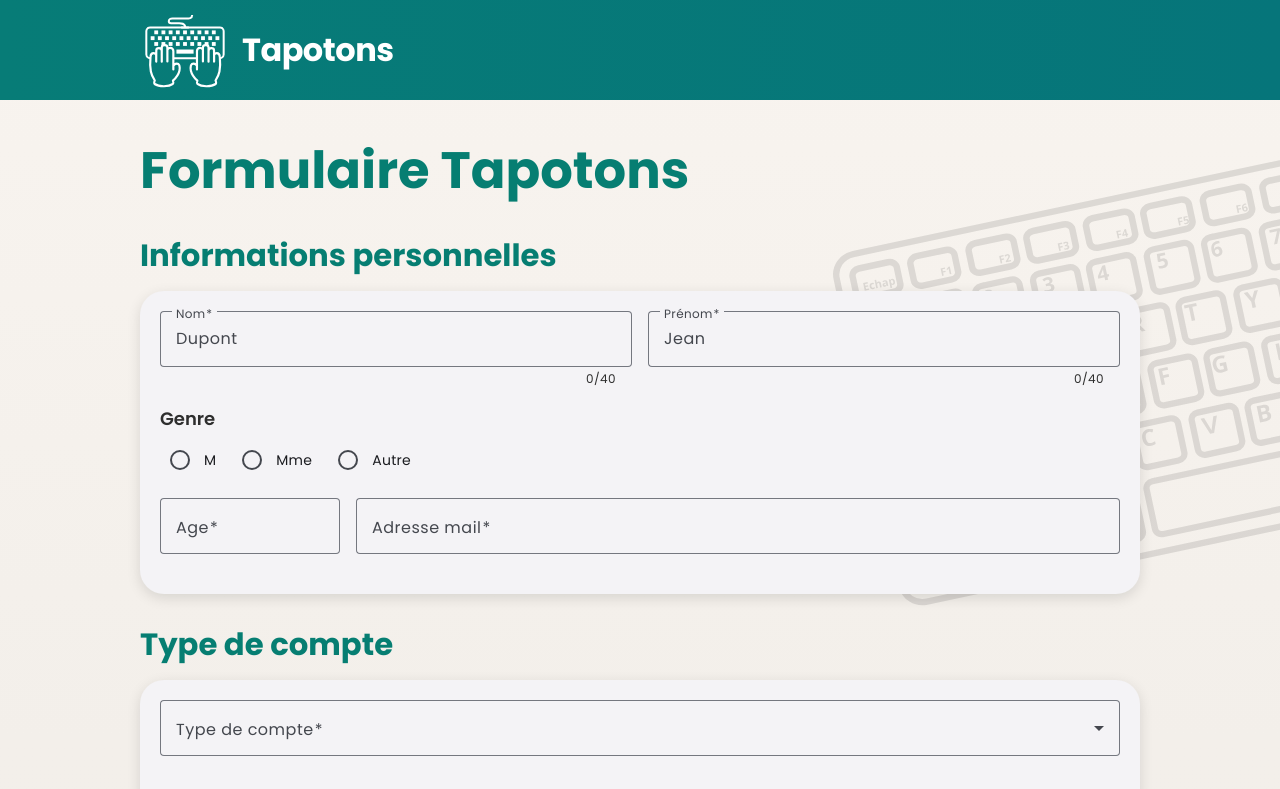
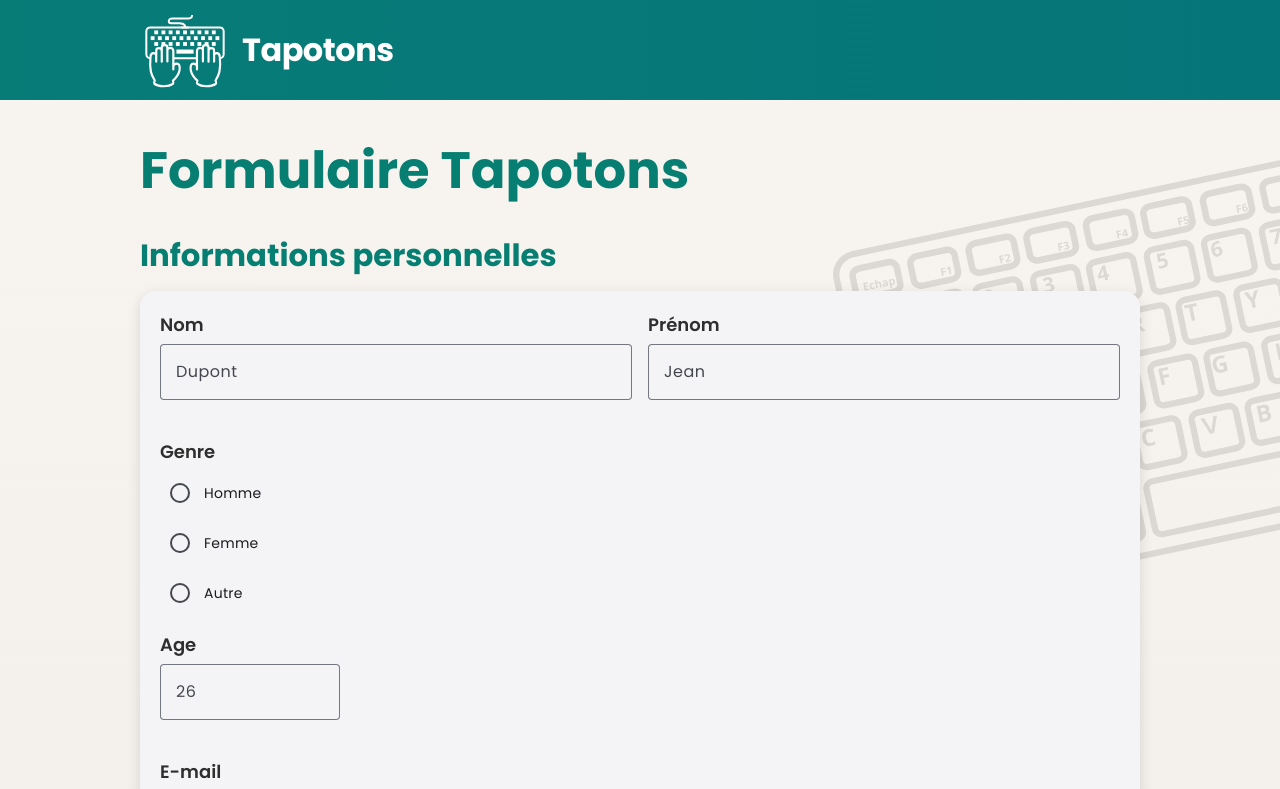
Before and after one commit to CrazyLeek/poc_form_angular_react, an Angular app in the folder angular/: page / in a window 1280 px wide. Shown: the top 789 px of the page. Built offline with nearby package versions, Linux system fonts and the light colour scheme.

Commit message:
fix: :lipstick: Adapt input style more realistic like Figma

```diff
--- a/angular/src/app/app.html
+++ b/angular/src/app/app.html
@@ -15,10 +15,10 @@
         <h2 class="section-title">Informations personnelles</h2>
         <mat-card class="section-card">
           <div class="field-grid two-columns">
-            <mat-form-field appearance="outline" floatLabel="always">
-              <mat-label>Nom</mat-label>
-              <input matInput formControlName="lastName" maxlength="40" placeholder="Dupont" />
-              <mat-hint align="end">{{ form.controls.lastName.value.length }}/40</mat-hint>
+            <div class="field-block">
+              <label class="field-title" for="lastName">Nom</label>
+              <mat-form-field appearance="outline">
+                <input id="lastName" matInput formControlName="lastName" maxlength="40" placeholder="Dupont" />
                 @if (form.controls.lastName.touched && form.controls.lastName.hasError('required')) {
                   <mat-error>Le nom est obligatoire.</mat-error>
                 }
@@ -26,11 +26,12 @@
                   <mat-error>Le nom ne peut pas dépasser 40 caractères.</mat-error>
                 }
               </mat-form-field>
+            </div>
 
-            <mat-form-field appearance="outline" floatLabel="always">
-              <mat-label>Prénom</mat-label>
-              <input matInput formControlName="firstName" maxlength="40" placeholder="Jean" />
-              <mat-hint align="end">{{ form.controls.firstName.value.length }}/40</mat-hint>
+            <div class="field-block">
+              <label class="field-title" for="firstName">Prénom</label>
+              <mat-form-field appearance="outline">
+                <input id="firstName" matInput formControlName="firstName" maxlength="40" placeholder="Jean" />
                 @if (form.controls.firstName.touched && form.controls.firstName.hasError('required')) {
                   <mat-error>Le prénom est obligatoire.</mat-error>
                 }
@@ -39,10 +40,11 @@
                 }
               </mat-form-field>
             </div>
+          </div>
 
           <div class="radio-block">
             <p class="field-title">Genre</p>
-            <mat-radio-group class="radio-group" formControlName="gender">
+            <mat-radio-group class="radio-group vertical" formControlName="gender">
               @for (gender of genders; track gender) {
                 <mat-radio-button [value]="gender">{{ gender }}</mat-radio-button>
               }
@@ -52,10 +54,10 @@
             }
           </div>
 
-          <div class="field-grid two-columns compact-right">
+          <div class="field-block age-field">
+            <label class="field-title" for="age">Age</label>
             <mat-form-field appearance="outline">
-              <mat-label>Age</mat-label>
-              <input matInput type="number" formControlName="age" min="1" step="1" />
+              <input id="age" matInput type="number" formControlName="age" min="1" step="1" placeholder="26" />
               @if (form.controls.age.touched && form.controls.age.hasError('required')) {
                 <mat-error>L'âge est obligatoire.</mat-error>
               }
@@ -63,10 +65,12 @@
                 <mat-error>Entrez un entier strictement positif.</mat-error>
               }
             </mat-form-field>
+          </div>
 
+          <div class="field-block email-field">
+            <label class="field-title" for="email">E-mail</label>
             <mat-form-field appearance="outline">
-              <mat-label>Adresse mail</mat-label>
-              <input matInput type="email" formControlName="email" />
+              <input id="email" matInput type="email" formControlName="email" placeholder="dupont@yopmail.com" />
               @if (form.controls.email.touched && form.controls.email.hasError('required')) {
                 <mat-error>L'adresse e-mail est obligatoire.</mat-error>
               }
--- a/angular/src/app/app.scss
+++ b/angular/src/app/app.scss
@@ -97,7 +97,7 @@
 }
 
 .section-card {
-  border-radius: 24px;
+  border-radius: 16px;
   box-shadow: var(--card-shadow);
   display: grid;
   gap: 18px;
@@ -107,6 +107,19 @@
 .field-grid {
   display: grid;
   gap: 16px;
+}
+
+.field-block {
+  display: grid;
+  gap: 6px;
+}
+
+.field-counter {
+  color: #2f3440;
+  font-size: 18px;
+  font-weight: 500;
+  margin: -2px 0 0;
+  text-align: right;
 }
 
 .two-columns {
@@ -138,10 +151,24 @@
   gap: 16px;
 }
 
+.radio-group.vertical {
+  align-items: flex-start;
+  flex-direction: column;
+  gap: 10px;
+}
+
 .soft-note {
   color: var(--text-muted);
   font-size: 14px;
   margin: 0;
+}
+
+.age-field mat-form-field {
+  width: min(180px, 100%);
+}
+
+.email-field mat-form-field {
+  width: min(560px, 100%);
 }
 
 .coupon-row {
@@ -227,6 +254,10 @@
     grid-template-columns: 1fr;
   }
 
+  .field-counter {
+    font-size: 14px;
+  }
+
   .coupon-row {
     align-items: stretch;
     flex-direction: column;
--- a/angular/src/app/app.ts
+++ b/angular/src/app/app.ts
@@ -15,7 +15,7 @@ import { CouponService } from './services/coupon.service';
 import { blockedEmailDomainValidator, positiveIntegerValidator } from './validators/form.validators';
 
 export type AccountType = 'Gratuit' | 'Premium';
-export type Gender = 'M' | 'Mme' | 'Autre';
+export type Gender = 'Homme' | 'Femme' | 'Autre';
 export type PremiumPlan = 'monthly' | 'yearly';
 export type TypingSite = 'RataType' | 'AgileFingers';
 export type CouponUiState = 'idle' | 'loading' | 'success' | 'error';
@@ -55,7 +55,7 @@ export class App {
   private readonly couponService = inject(CouponService);
 
   readonly accountTypes: AccountType[] = ['Gratuit', 'Premium'];
-  readonly genders: Gender[] = ['M', 'Mme', 'Autre'];
+  readonly genders: Gender[] = ['Homme', 'Femme', 'Autre'];
 
   readonly form = new FormGroup({
     lastName: new FormControl('', {
```
Lines whose indentation alone changed are shown as unchanged.
